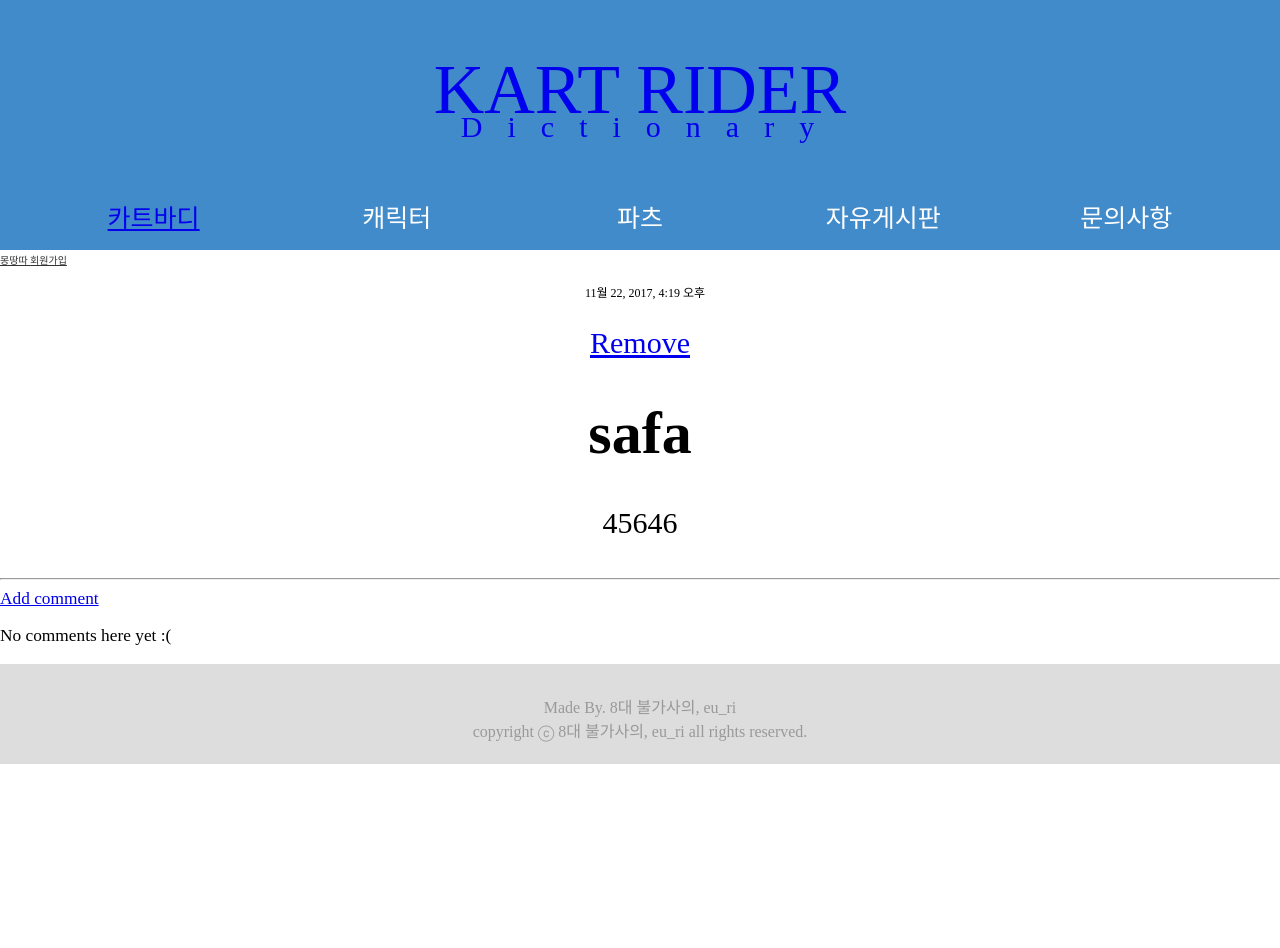
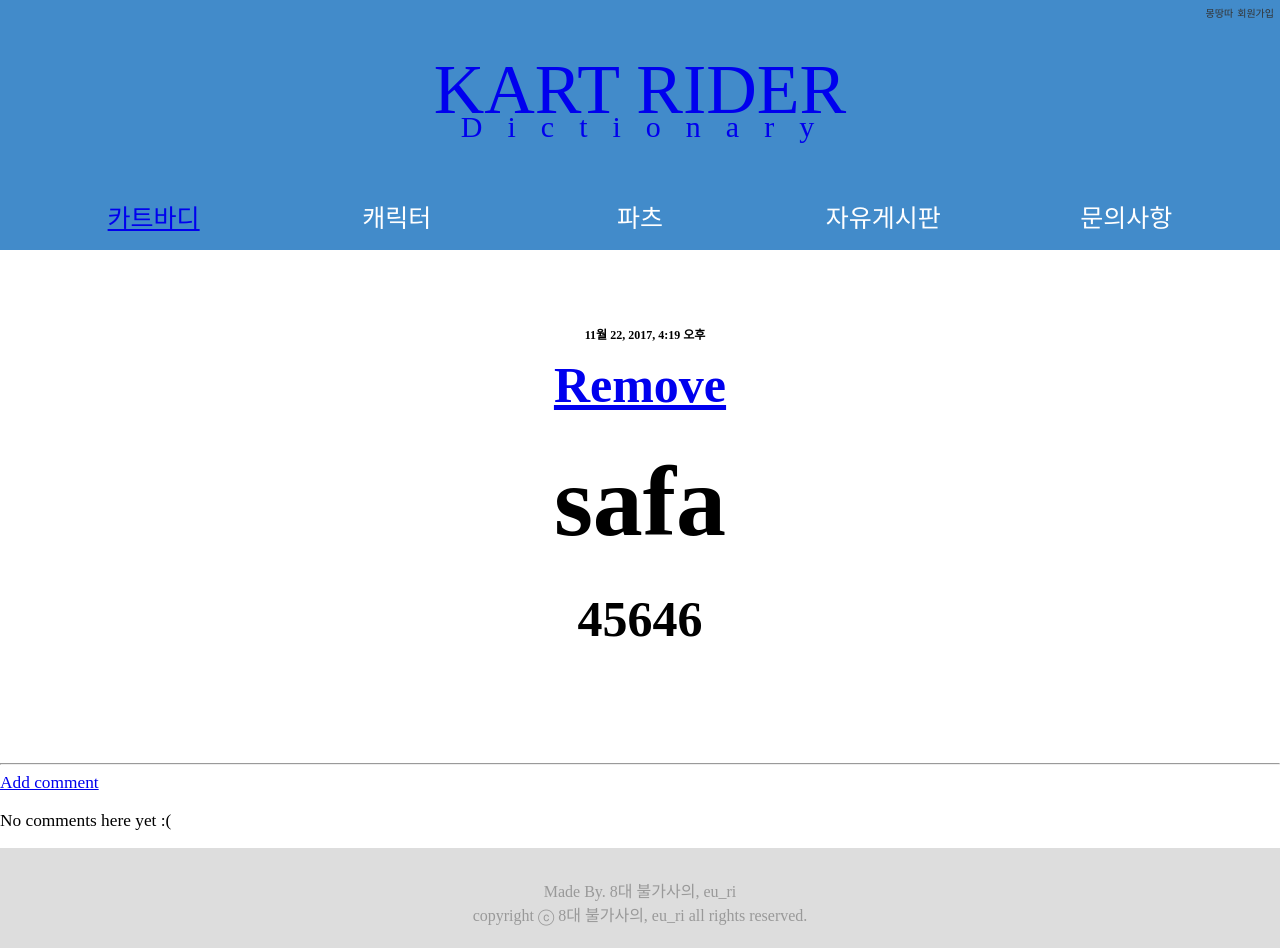
Before and after one commit to zoz0312/Django_Kart_Dictonary_mac, a Django app: page /post/1/ in a window 1280 px wide. Before the commit the page ends 764 px from the top, so only its background shows below. Run offline with Django 3.2, Linux system fonts and the light colour scheme; data comes from the database, SQL or seed files in the repository; some libraries are stand-ins or nearby versions.

Commit message:
kartbody css end

```diff
--- a/blog/static/css/blog.css
+++ b/blog/static/css/blog.css
@@ -18,6 +18,15 @@ footer{
 }
 .page-header .header-title{
 	text-align: center;
+}
+.page-header .header-title .header-login{
+	position: absolute;
+	right: 0;
+	padding: 3px 6px;
+	text-align: right;
+}
+.page-header .header-title .header-login a{
+	margin: 0;
 }
 .page-header .header-title a{
 	display: inline-block;
--- a/blog/static/css/kart_body.css
+++ b/blog/static/css/kart_body.css
@@ -28,20 +28,26 @@
 }
 
 .post{
+	padding: 60px 0;
 	line-height: 50px;
 	text-align: center;
-	font-size: 30px;
+	font-size: 50px;
+	font-weight: bold;
+}
+.post hr{
+	width: 40%;
+	border: 2px solid #428bca;
 }
 
 
 .view-area{ width: 100%; height:500px; }
 .view-area #detail-tab{ width: 100%; height: 80px; margin:0; padding:0; text-align:center;}
-.view-area .content { width: 100%; height:320px; background-color: #00FFFF; z-index: 1;}
-.view-area .simple-text { width: 100%; height:100px; background-color: #0099FF; text-align: center;padding: 10px;}
-.tab{ display: inline-block; width: 33.2%; margin:0; padding:0; font-size: 30px; text-align: center;  }
+.view-area .content { width: 100%; height:320px; background-color: #428bca; color:#FFFFFF; z-index: 1;}
+.view-area .simple-text { width: 100%; height:100px; background-color: #428bca; color:#FFFFFF; text-align: center;padding: 10px;}
+.tab{ display: inline-block; width: 33.2%; margin:0; padding:0; font-size: 30px; text-align: center; }
 #tab1,
 #tab2,
-#tab3{ z-index: -1; background-color: #999999; border:0.1% solid #428bca; border-radius: 10px 10px 0 0; color:#FFFFFF; height: 100%; vertical-align: bottom; bottom:0;}
+#tab3{ z-index: -1; border:0.1% solid #428bca; border-radius: 10px 10px 0 0; color:#FFFFFF; height: 100%; vertical-align: bottom; bottom:0;}
 .view-area .content .view { padding: 20px; text-align: center; }
 .view-area .content #view1 .img-kart{ width: 280px; height:280px; background-color: #000000; }
 
--- a/blog/static/js/common.js
+++ b/blog/static/js/common.js
@@ -38,13 +38,17 @@ $(document).ready(function(){
         for( var j=1; j<=3; j++ ){
             var change_tab = "#tab"+j;
             var div_view = '#view'+j;
+            console.log(change_tab);
+
             if( "tab"+j == name ){
                 $(change_tab).animate({
-                  'backgroundColor': '#428bca',
                   'height':'80px',
                   'line-height': '84px',
                   'margin-top':'0px'
                 }, move_time);
+                $(change_tab).css({
+                    'background-color':'#428bca',
+                });
 
                 $(div_view).delay("fast").fadeIn();
             } else {
@@ -54,6 +58,9 @@ $(document).ready(function(){
                     'line-height': '54px',
                     'margin-top': '30px',
                 }, move_time);
+                $(change_tab).css({
+                    'background-color':'#999999',
+                });
                 $(div_view).css({
                     'display':'none',
                 },move_time);
--- a/blog/templates/blog/base.html
+++ b/blog/templates/blog/base.html
@@ -12,6 +12,22 @@
 <body>
     <div class="page-header">
         <div class="header-title">
+            <div class="header-login">
+                {% if user.is_authenticated %}
+                    <a href="{% url 'post_new' %}" class="top-menu">
+                        추가하기
+                    </a>&nbsp;&nbsp;
+                    <a href="{% url 'post_draft_list' %}" class="top-menu">Edit</a>
+                    <p class="top-menu">Hello {{ user.username }} <small>(<a href="{% url 'logout' %}">Log out</a>)</small></p>
+                {% else %}
+                    <a href="{% url 'login' %}" class="top-menu">
+                        몽땅따
+                    </a>
+                    <a href="{% url 'join' %}" class="top-menu">
+                    회원가입
+                    </a>
+                {% endif %}
+            </div>
             <a href="{% url 'post_list' %}">
                 <div class="big-title">
                     KART RIDER
@@ -38,23 +54,6 @@
         </div>
     </div>
 
-
-
-    {% if user.is_authenticated %}
-        <a href="{% url 'post_new' %}" class="top-menu">
-            추가하기
-        </a>&nbsp;&nbsp;
-        <a href="{% url 'post_draft_list' %}" class="top-menu">Edit</a>
-        <p class="top-menu">Hello {{ user.username }} <small>(<a href="{% url 'logout' %}">Log out</a>)</small></p>
-    {% else %}
-        <a href="{% url 'login' %}" class="top-menu">
-            몽땅따
-        </a>
-        <a href="{% url 'join' %}" class="top-menu">
-        회원가입
-        </a>
-    {% endif %}
-
     <div class="content container">
         <div class="row">
             <div class="col-md-8">
--- a/blog/templates/menu/kart_detail.html
+++ b/blog/templates/menu/kart_detail.html
@@ -2,7 +2,8 @@
 
 {% block content %}
     <div class="post">
-        {{kart.name}}
+       {{kart.name}}
+       <hr>
     </div>
 
     <div class="view-area">
@@ -23,6 +24,9 @@
 	    	<div id="view3" class="view">{{kart.history_text}}</div>
 	    </div>
 	    <div class="simple-text">
+	    	<div class="">
+
+	    	</div>
 	    	{{kart.simple_text}}
 	    </div>
 	</div>
```
